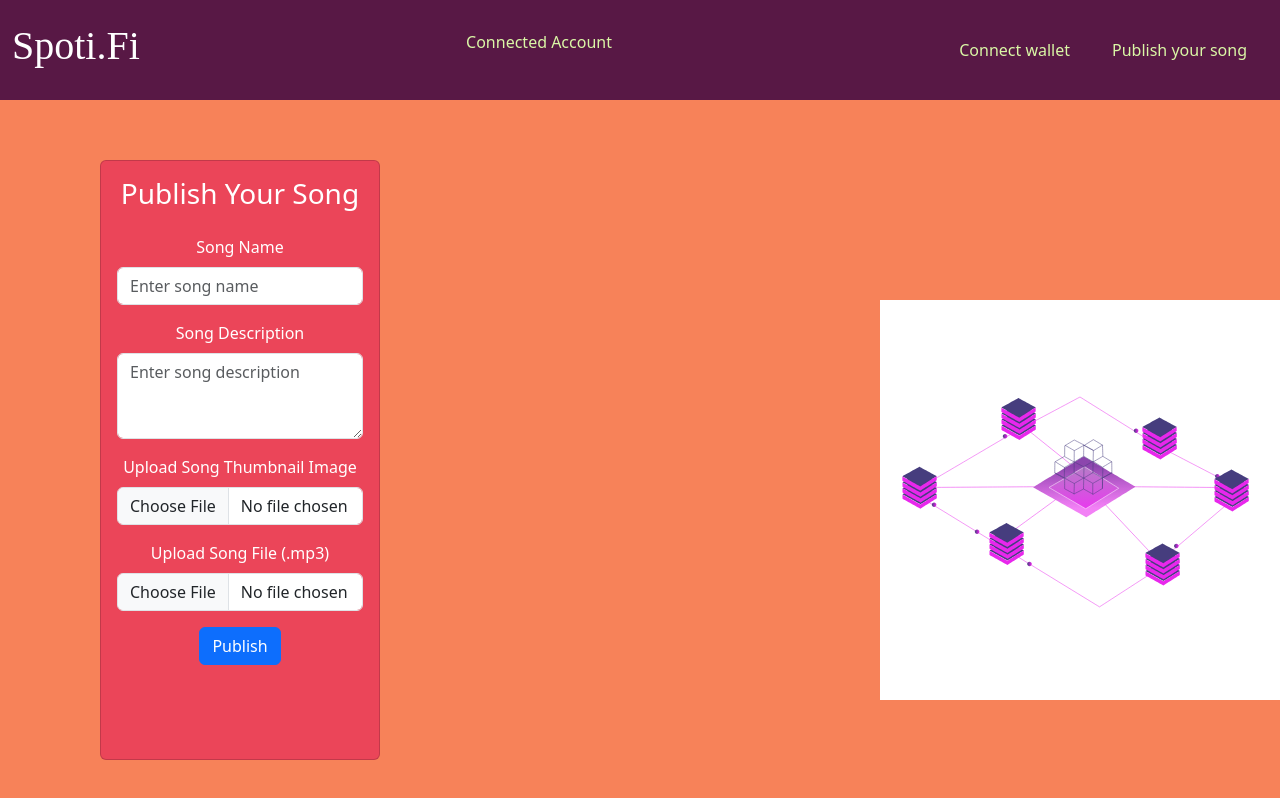
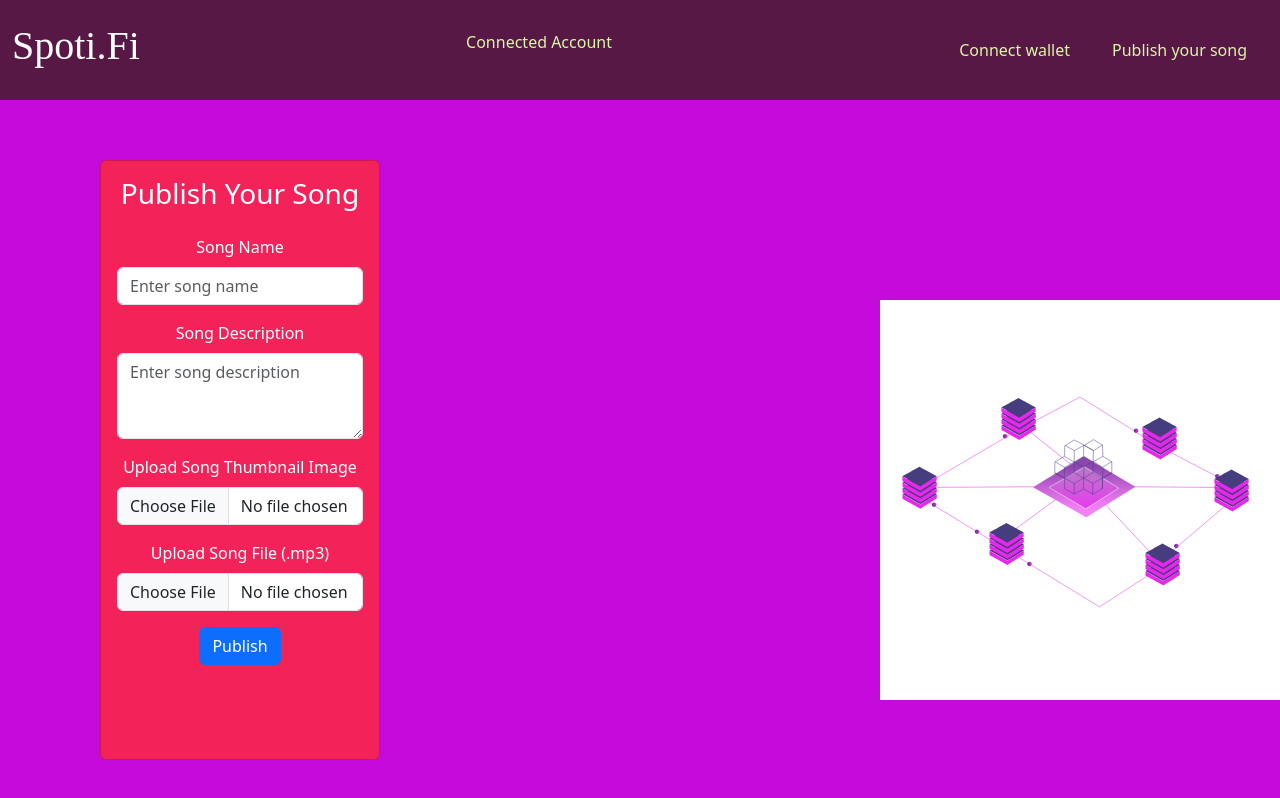
Before and after one commit to ameybagwe12/4_Kesari_BnB24, a React (Create React App) app: page /mintNFT in a window 1280 px wide. Shown: the top 798 px of the page. Built offline with nearby package versions, Linux system fonts and the light colour scheme; no server answers; the database is empty; a web font is replaced by a local one.

Commit message:
Animation to player added

```diff
--- a/src/pages/mintNFT.js
+++ b/src/pages/mintNFT.js
@@ -98,7 +98,7 @@ function MintNFT({ nfts, setNfts, connectedAccount }) {
   return (
     <div
       style={{
-        backgroundColor: "#f78259",
+        backgroundColor: "#C40BDB",
         width: "100%",
         height: "100%",
         display: "flex",
@@ -108,7 +108,7 @@ function MintNFT({ nfts, setNfts, connectedAccount }) {
       <div
         className="card"
         style={{
-          backgroundColor: "#eb4559",
+          backgroundColor: "#F3235A",
           width: "500px",
           height: "600px",
           marginTop: 60,
```
